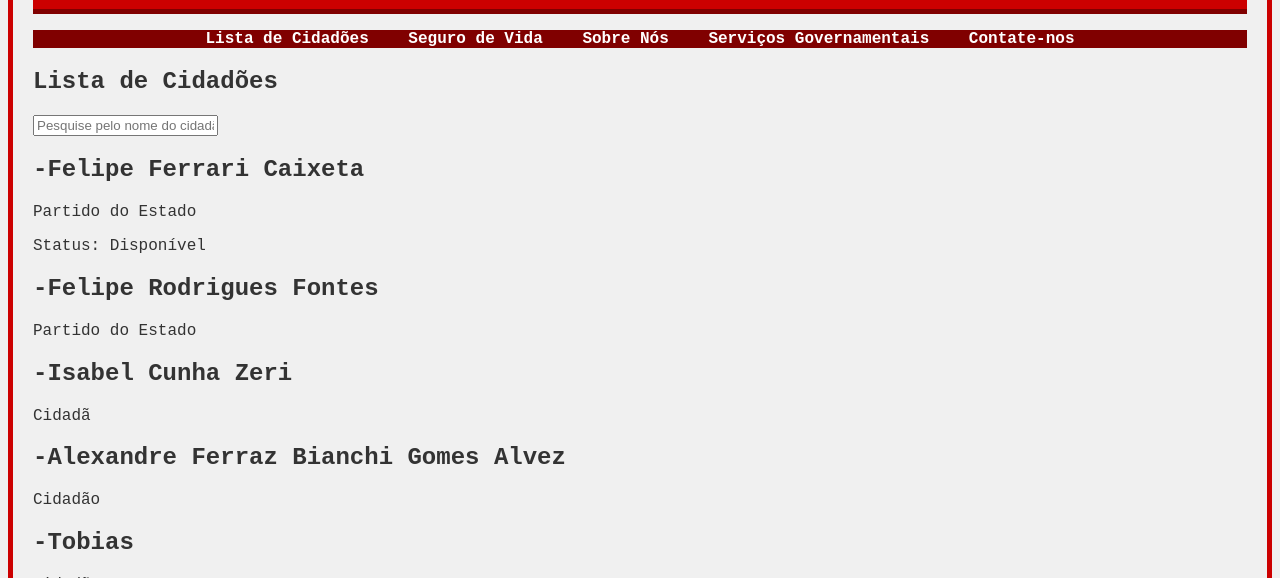
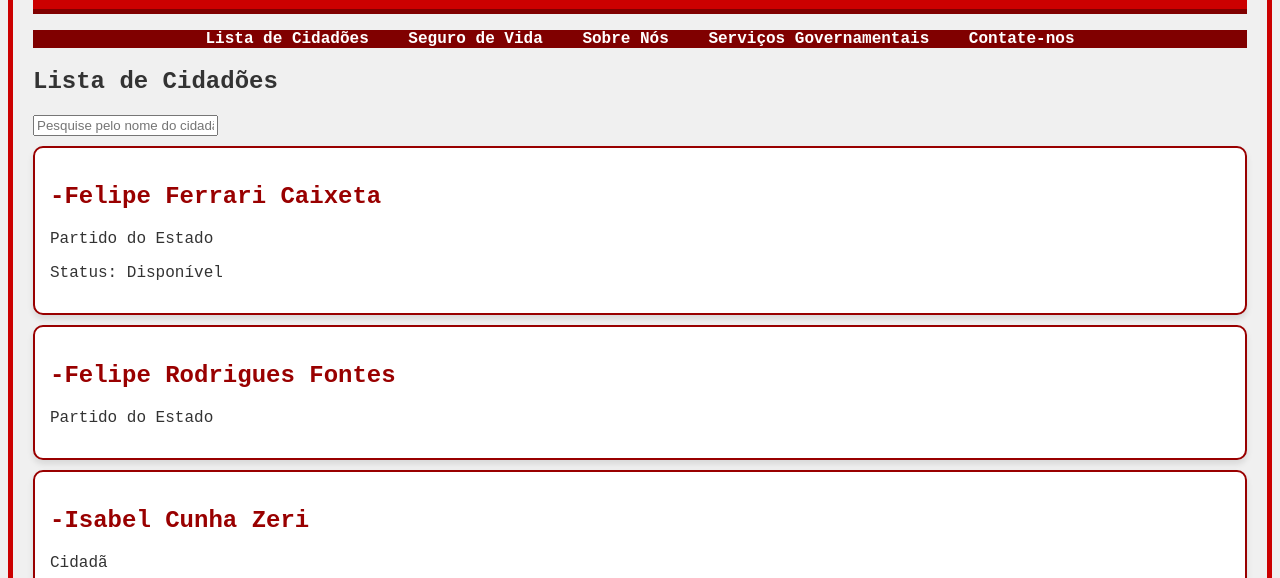
Before and after one commit to HexaDuck/SovietUnion, a plain HTML site: page index.html in a window 1280 px wide. Shown: the part 222-800 px from the top of the page. Drawn offline with Linux system fonts and the light colour scheme.

Commit message:
Update style.css

```diff
--- a/style.css
+++ b/style.css
@@ -47,6 +47,33 @@ nav ul li a:hover {
     margin-top: 20px;
 }
 
+/* Estilo para os objetos (cidadãos) */
+.object {
+    border: 2px solid #990000; /* Contorno vermelho */
+    padding: 15px;
+    margin: 10px 0;
+    border-radius: 10px; /* Bordas arredondadas */
+    background-color: #ffffff; /* Cor de fundo suave */
+    box-shadow: 0px 4px 6px rgba(0, 0, 0, 0.1); /* Sombra leve */
+    cursor: pointer;
+    transition: transform 0.2s, box-shadow 0.2s;
+}
+
+/* Efeito de hover para destacar */
+.object:hover {
+    transform: scale(1.02); /* Aumenta levemente */
+    box-shadow: 0px 8px 12px rgba(0, 0, 0, 0.2); /* Sombra ao passar o mouse */
+}
+
+.object h2 {
+    color: #990000; /* Cor do nome em vermelho */
+}
+
+.object p {
+    color: #333; /* Cor do texto */
+}
+
+/* Formatação das seções */
 footer {
     text-align: center;
     margin-top: 50px;
```
